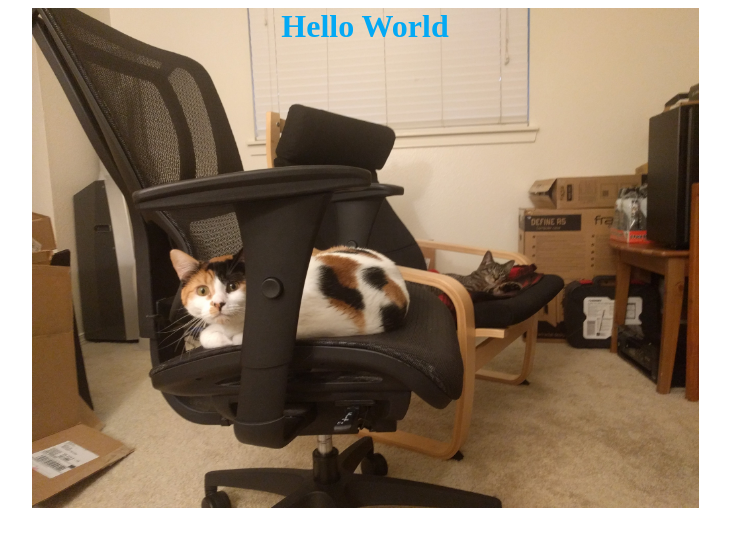
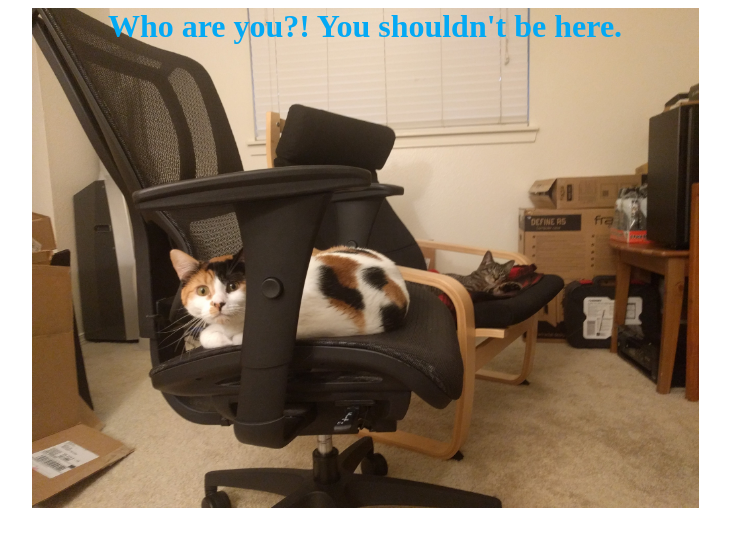
Before and after one commit to jwtlake/jono-gram, a React app in the folder app/: page / in a window 1280 px wide. Shown: the top 546 px of the page, without its empty margins (275-1005 px from the left). Built offline with nearby package versions, Linux system fonts and the light colour scheme.

Commit message:
updated message

```diff
--- a/app/src/index.jsx
+++ b/app/src/index.jsx
@@ -5,7 +5,7 @@ import './style.css';
 const App = () => {
   return (
     <div className="hello">
-      Hello World
+      Who are you?! You shouldn&apos;t be here.
     </div>
   );
 };
```
